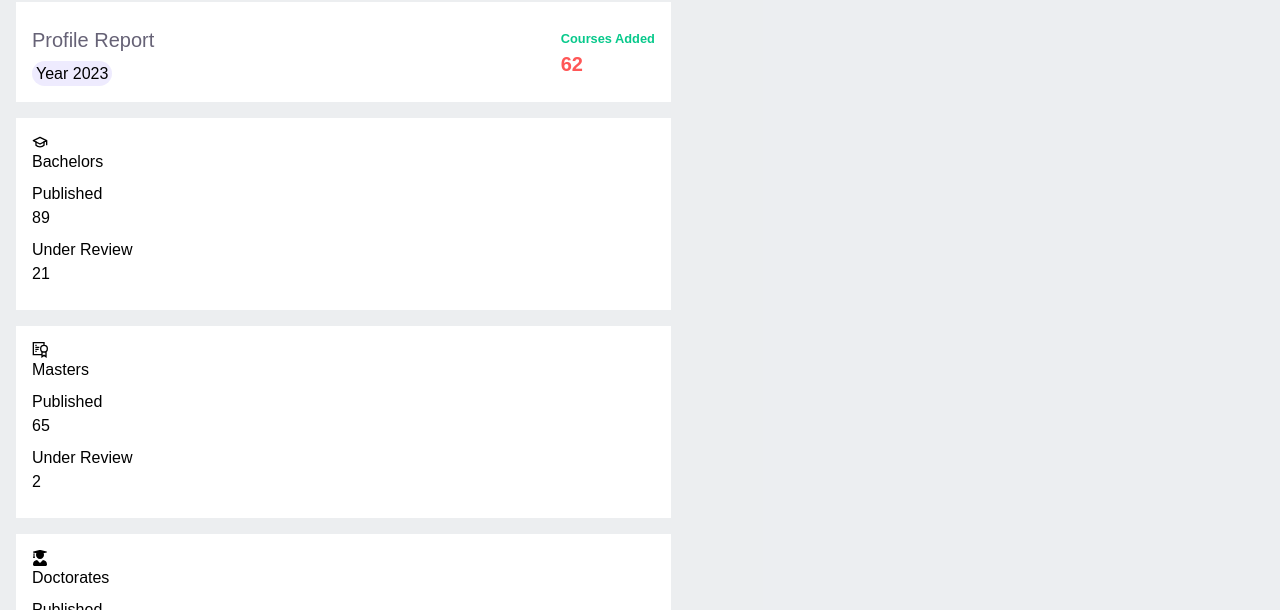
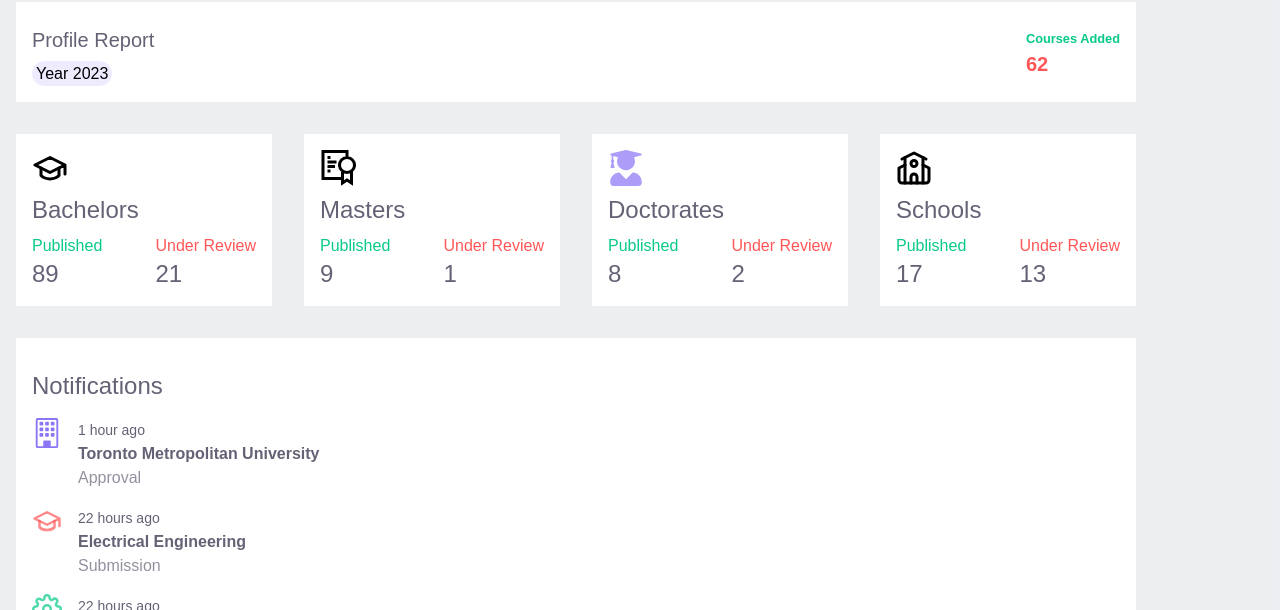
Before and after one commit to Haywhyoh/Hillpad, a React (Vite) app in the folder Hillpad/: page /dashboardStaff in a window 1280 px wide. Shown: the part 342-952 px from the top of the page. Built offline with nearby package versions, Linux system fonts and the light colour scheme; what tw-elements would draw is missing.

Commit message:
tab rsponsive design for dashboard

```diff
--- a/Hillpad/src/pages/staff/dashboardStaff.jsx
+++ b/Hillpad/src/pages/staff/dashboardStaff.jsx
@@ -73,32 +73,32 @@ export default function DashboardStaff() {
                     </div>
 
                     <div className="">
-                        <div className="">
-                            <div className="bg-white m-4 p-4">
+                        <div className="flex flex-wrap flex-col justify-center 2xs:flex-row">
+                            <div className="bg-white m-4 p-4 2xs:w-64">
                                 <div className="">
                                     <div className="">
-                                        <a href="" className="s">
+                                        <a href="" className="flex flex-col gap-2">
                                             <div className="">
-                                                <div className="">
+                                                <div className="text-4xl">
                                                     <LuGraduationCap />
                                                 </div>
 
                                             </div>
-                                            <div className="card-title">
-                                                <h5 className="text-nowrap mb-2">
+                                            <div className="">
+                                                <h5 className="text-2xl text-light_black">
                                                     Bachelors
                                                 </h5>
                                             </div>
-                                            <div className="d-flex align-items-start justify-content-between">
+                                            <div className="flex justify-between">
                                                 <div>
-                                                    <span className="d-block mb-1 text-success">Published</span>
-                                                    <h3 className="card-title text-nowrap mb-2">
+                                                    <span className="text-green">Published</span>
+                                                    <h3 className="text-2xl text-light_black">
                                                         89
                                                     </h3>
                                                 </div>
                                                 <div>
-                                                    <span className="d-block mb-1 text-warning">Under Review</span>
-                                                    <h3 className="card-title text-nowrap mb-2">
+                                                    <span className="text-orange">Under Review</span>
+                                                    <h3 className="text-2xl text-light_black">
                                                         21
                                                     </h3>
                                                 </div>
@@ -107,30 +107,64 @@ export default function DashboardStaff() {
                                     </div>
                                 </div>
                             </div>
-                            <div className="bg-white m-4 p-4">
-                                <div className="card">
-                                    <div className="card-body">
-                                        <a href="">
-                                            <div className="card-title d-flex align-items-start justify-content-between">
-                                                <div className="avatar flex-shrink-0">
+                            <div className="bg-white m-4 p-4 2xs:w-64">
+                                <div className="">
+                                    <div className="">
+                                        <a href="" className="flex flex-col gap-2">
+                                            <div className="">
+                                                <div className="text-4xl">
                                                     <GrCertificate />
-                                                    </div>
+                                                </div>
+
                                             </div>
-                                            <div className="card-title">
-                                                <h5 className="text-nowrap mb-2">
+                                            <div className="">
+                                                <h5 className="text-2xl text-light_black">
                                                     Masters
                                                 </h5>
                                             </div>
-                                            <div className="d-flex align-items-start justify-content-between">
+                                            <div className="flex justify-between">
                                                 <div>
-                                                    <span className="d-block mb-1 text-success">Published</span>
-                                                    <h3 className="card-title text-nowrap mb-2">
-                                                        65
+                                                    <span className="text-green">Published</span>
+                                                    <h3 className="text-2xl text-light_black">
+                                                        9
                                                     </h3>
                                                 </div>
                                                 <div>
-                                                    <span className="d-block mb-1 text-warning">Under Review</span>
-                                                    <h3 className="card-title text-nowrap mb-2">
+                                                    <span className="text-orange">Under Review</span>
+                                                    <h3 className="text-2xl text-light_black">
+                                                        1
+                                                    </h3>
+                                                </div>
+                                            </div>
+                                        </a>
+                                    </div>
+                                </div>
+                            </div>
+                            <div className="bg-white m-4 p-4 2xs:w-64">
+                                <div className="">
+                                    <div className="">
+                                        <a href="" className="flex flex-col gap-2">
+                                            <div className="">
+                                                <div className="text-4xl text-deep_blue text-opacity-50">
+                                                    <FaUserGraduate />
+                                                </div>
+
+                                            </div>
+                                            <div className="">
+                                                <h5 className="text-2xl text-light_black">
+                                                    Doctorates
+                                                </h5>
+                                            </div>
+                                            <div className="flex justify-between">
+                                                <div>
+                                                    <span className="text-green">Published</span>
+                                                    <h3 className="text-2xl text-light_black">
+                                                        8
+                                                    </h3>
+                                                </div>
+                                                <div>
+                                                    <span className="text-orange">Under Review</span>
+                                                    <h3 className="text-2xl text-light_black">
                                                         2
                                                     </h3>
                                                 </div>
@@ -139,63 +173,32 @@ export default function DashboardStaff() {
                                     </div>
                                 </div>
                             </div>
-                            <div className="bg-white m-4 p-4">
-                                <div className="card">
-                                    <div className="card-body">
-                                        <a href="" className="stretched-link">
-                                            <div className="card-title d-flex align-items-start justify-content-between">
-                                                <div className="avatar flex-shrink-0">
-                                                   <FaUserGraduate />
+                            <div className="bg-white m-4 p-4 2xs:w-64">
+                                <div className="">
+                                    <div className="">
+                                        <a href="" className="flex flex-col gap-2">
+                                            <div className="">
+                                                <div className="text-4xl">
+                                                    <LuSchool />
                                                 </div>
+
                                             </div>
-                                            <div className="card-title">
-                                                <h5 className="text-nowrap mb-2">
-                                                    Doctorates
+                                            <div className="">
+                                                <h5 className="text-2xl text-light_black">
+                                                    Schools
                                                 </h5>
                                             </div>
-                                            <div className="d-flex align-items-start justify-content-between">
+                                            <div className="flex justify-between">
                                                 <div>
-                                                    <span className="d-block mb-1 text-success">Published</span>
-                                                    <h3 className="card-title text-nowrap mb-2">
-                                                        27
+                                                    <span className="text-green">Published</span>
+                                                    <h3 className="text-2xl text-light_black">
+                                                        17
                                                     </h3>
                                                 </div>
                                                 <div>
-                                                    <span className="d-block mb-1 text-warning">Under Review</span>
-                                                    <h3 className="card-title text-nowrap mb-2">
-                                                        0
-                                                    </h3>
-                                                </div>
-                                            </div>
-                                        </a>
-                                    </div>
-                                </div>
-                            </div>
-                            <div className="bg-white m-4 p-4">
-                                <div className="card">
-                                    <div className="card-body">
-                                        <a href="" className="stretched-link">
-                                            <div className="card-title d-flex align-items-start justify-content-between">
-                                                <div className="avatar flex-shrink-0">
-                                                    <LuSchool />
-                                                </div>
-                                            </div>
-                                            <div className="card-title">
-                                                <h5 className="text-nowrap mb-2">
-                                                    Schools
-                                                </h5>
-                                            </div>
-                                            <div className="d-flex align-items-start justify-content-between">
-                                                <div>
-                                                    <span className="d-block mb-1 text-success">Published</span>
-                                                    <h3 className="card-title text-nowrap mb-2">
+                                                    <span className="text-orange">Under Review</span>
+                                                    <h3 className="text-2xl text-light_black">
                                                         13
-                                                    </h3>
-                                                </div>
-                                                <div>
-                                                    <span className="d-block mb-1 text-warning">Under Review</span>
-                                                    <h3 className="card-title text-nowrap mb-2">
-                                                        1
                                                     </h3>
                                                 </div>
                                             </div>
@@ -225,7 +228,7 @@ export default function DashboardStaff() {
                             </div>
                             <div className="">
                                 <div className=" flex flex-col gap-4">
-                                    <a href="" className="flex gap-4 justify-center">
+                                    <a href="" className="flex gap-4">
                                         <div className="text-3xl text-deep_blue text-opacity-70">
                                             <BsBuilding />
                                         </div>
```
